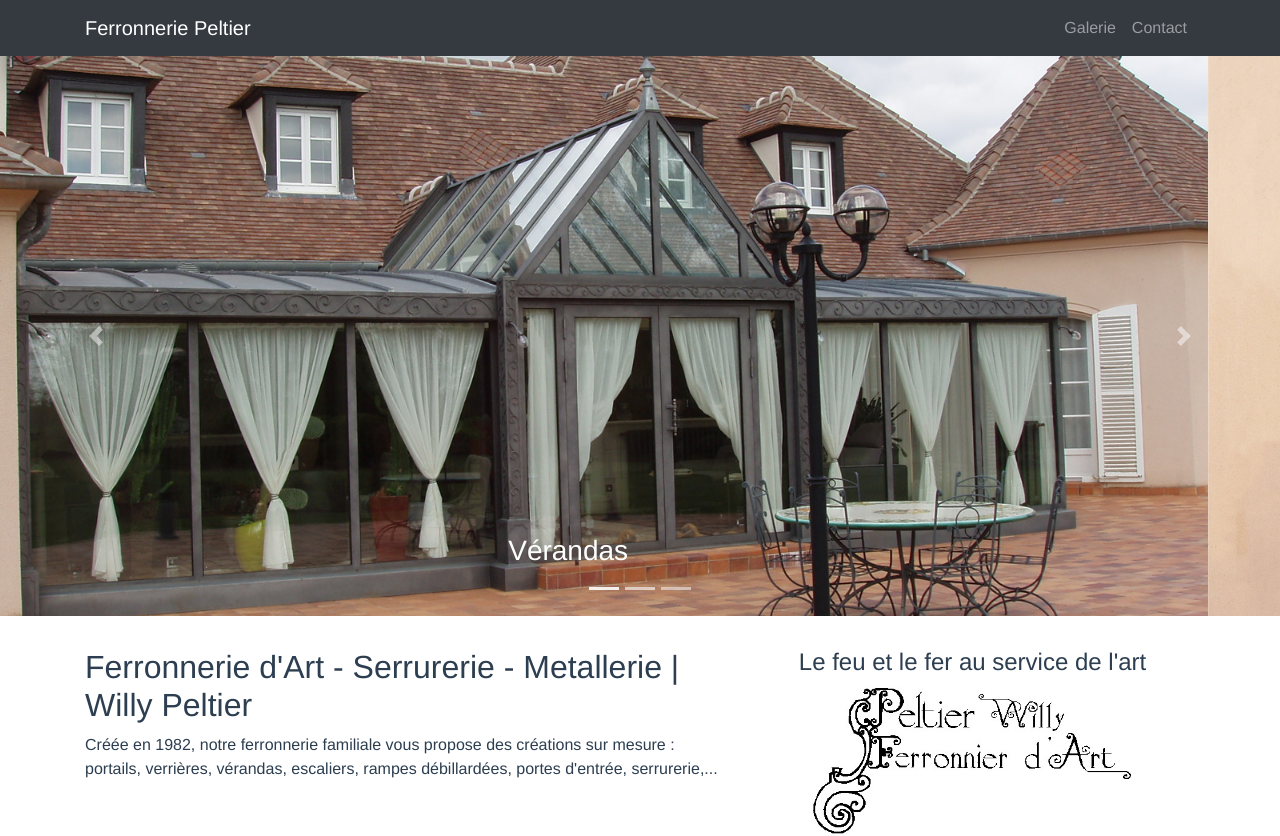
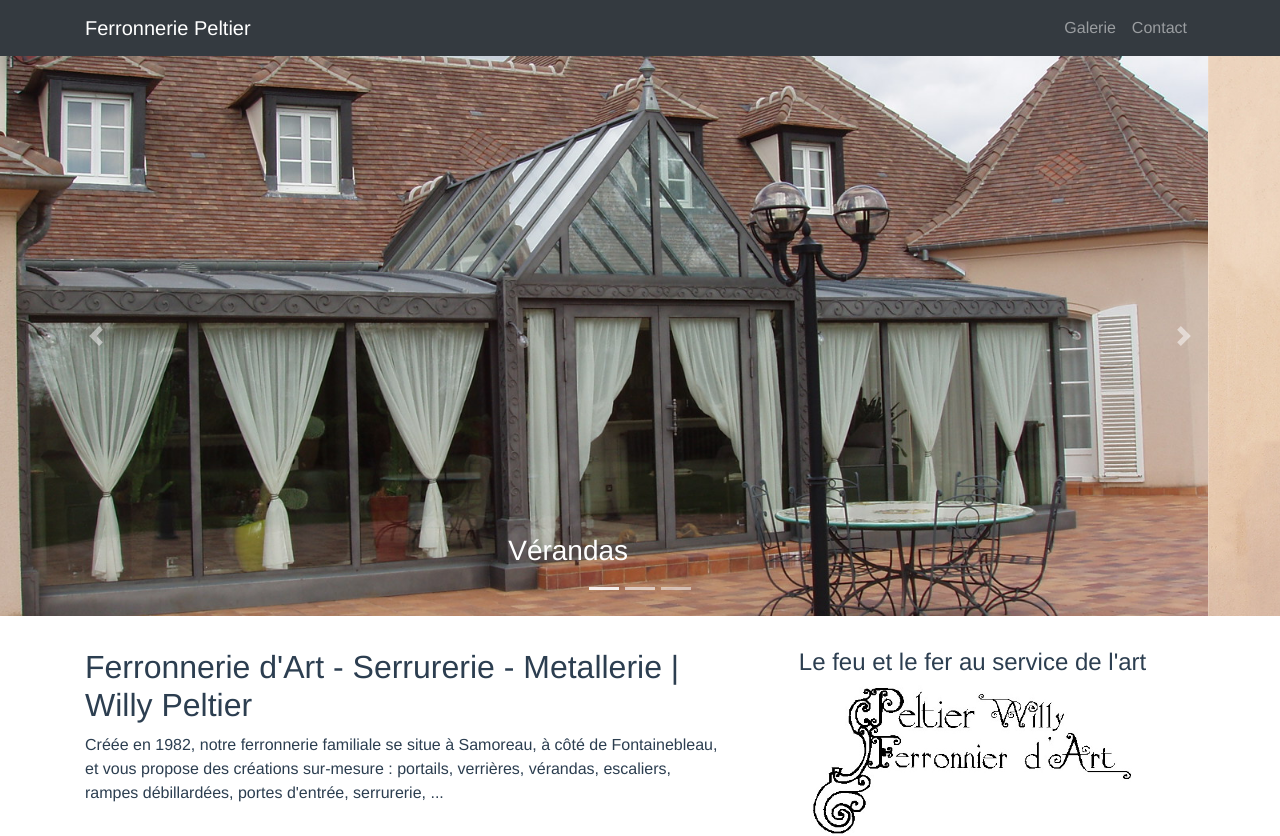
Before and after one commit to Timdev0/ferronnerie-peltier, a Vue app: page / in a window 1280 px wide. Shown: the top 836 px of the page. Built offline with nearby package versions, Linux system fonts and the light colour scheme.

Commit message:
minor seo fixes

```diff
--- a/public/index.html
+++ b/public/index.html
@@ -8,7 +8,7 @@
   <meta name="google-site-verification" content="GMuqLNlkW9IB2HL9jLsAjA-u38Y9nQ2PGhsFENGCYzk" />
   <meta name="author" content="Willy PELTIER" />
   <meta name="copyright" content="Ferronnerie PELTIER" />
-  <meta name="description" content="Ferronnerie d'Art, Serrurerie, Métallerie, Ferronnerie Peltier sur Fontainebleau, Samoreau. Notre ferronnerie familiale vous propose des créations sur mesure."/>
+<meta name="description" content="Ferronnerie d'Art, Serrurerie, Métallerie, Ferronnerie Peltier sur Fontainebleau, Samoreau. Notre ferronnerie familiale vous propose des créations sur mesure : portes, portails, créations, vérandas, rampes, ..." />
   <meta name="generator" content="Vue.js" />
   <meta name="keywords" content="Ferronnerie, Ferronnerie d'Art, Ferronnerie Art, art, Serrurerie, Métallerie, Willy, Peltier Willy, Peltier, Fontainebleau, Samoreau, Avon, Seine-et-Marne, seine, bon, ferronnier, bon ferronnier, Metallerie, Willy Peltier, feronnerie, feronerie, ferronerie, forgeron, portes, portails,vérandas, créations">
   <meta name="news_keywords" content="Ferronnerie, Ferronnerie d'Art, Ferronnerie Art, art, Serrurerie, Métallerie, Willy, Peltier Willy, Peltier, Fontainebleau, Samoreau, Avon, Seine-et-Marne, seine, bon, ferronnier, bon ferronnier, Metallerie, Willy Peltier, feronnerie, feronerie, ferronerie, forgeron, portes, portails, vérandas, créations">
--- a/src/views/Home.vue
+++ b/src/views/Home.vue
@@ -43,7 +43,7 @@
       <div class="row marg-top-row-2">
         <div class="col-lg-7">
           <h1 class="content">Ferronnerie d'Art - Serrurerie - Metallerie | Willy Peltier</h1>
-          <p>Créée en 1982, notre ferronnerie familiale vous propose des créations sur mesure : portails, verrières, vérandas, escaliers, rampes débillardées, portes d'entrée, serrurerie,...</p>
+          <p>Créée en 1982, notre ferronnerie familiale se situe à Samoreau, à côté de Fontainebleau, et vous propose des créations sur-mesure : portails, verrières, vérandas, escaliers, rampes débillardées, portes d'entrée, serrurerie, ...</p>
         </div>
         <div class="col-lg-5 fire-art">
           <h4>Le feu et le fer au service de l'art</h4>
```
